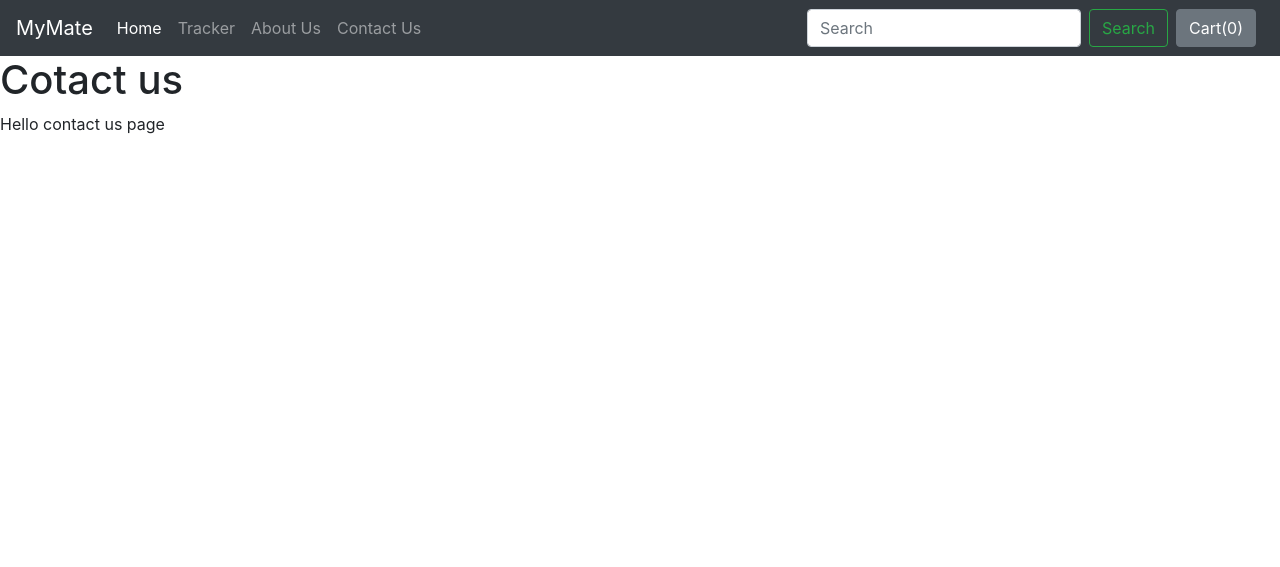
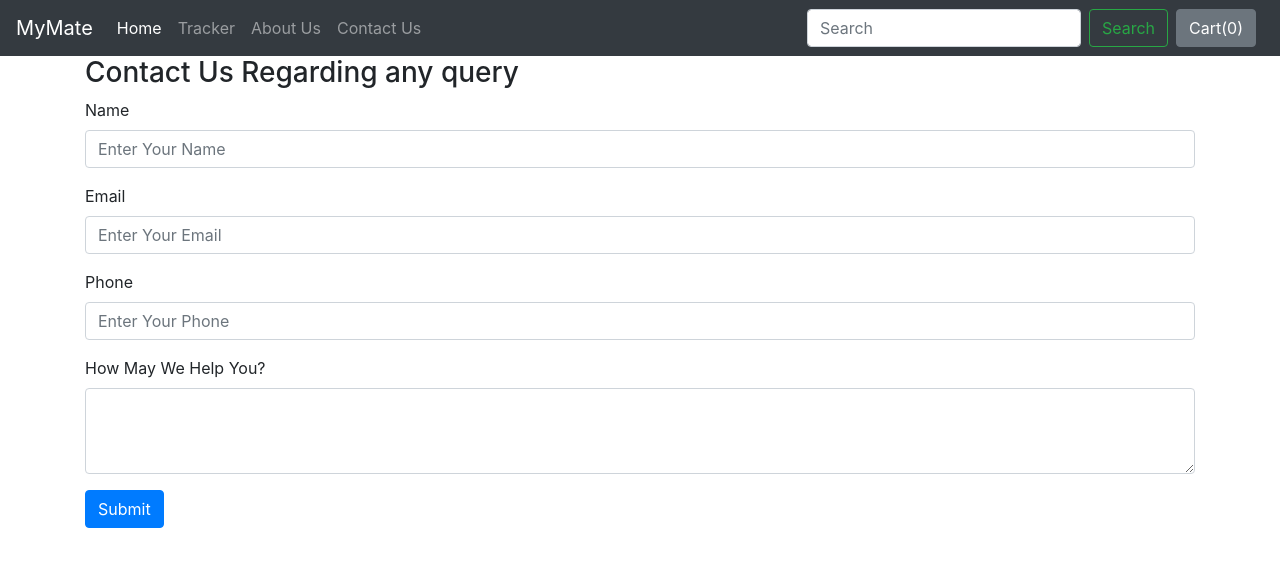
Before and after one commit to adityakashyap5047/django-cwh, a Django app: page /shop/contact/ in a window 1280 px wide. Shown: the top 567 px of the page. Run offline with Django 5.2, Linux system fonts and the light colour scheme; some libraries are stand-ins or nearby versions.

Commit message:
adding the form in the contact us page

```diff
--- a/second_site/shop/templates/shop/contact.html
+++ b/second_site/shop/templates/shop/contact.html
@@ -4,7 +4,27 @@
 
 {% block body %}
 
-    <h1>Cotact us</h1>
-    <p>Hello contact us page</p>
+<div class="container">
+    <form action="/shop/contact">
+        <h3>Contact Us Regarding any query</h3>
+        <div class="mb-3 form-group">
+          <label for="name" class="form-label">Name</label>
+          <input type="text" name="name" class="form-control" id="name" placeholder="Enter Your Name">
+        </div>
+        <div class="mb-3 form-group">
+          <label for="email" class="form-label">Email</label>
+          <input type="email" name="email" class="form-control" id="email" placeholder="Enter Your Email">
+        </div>
+        <div class="mb-3 form-group">
+          <label for="phone" class="form-label">Phone</label>
+          <input type="tel" name="phone" class="form-control" id="phone" placeholder="Enter Your Phone">
+        </div>
+        <div class="mb-3 form-group">
+          <label for="desc" class="form-label">How May We Help You?</label>
+          <textarea name="desc" id="desc" class="form-control" rows="3"></textarea>
+        </div>
+        <button type="submit" class="btn btn-primary">Submit</button>
+      </form>
+</div>
 
 {% endblock %}
```
